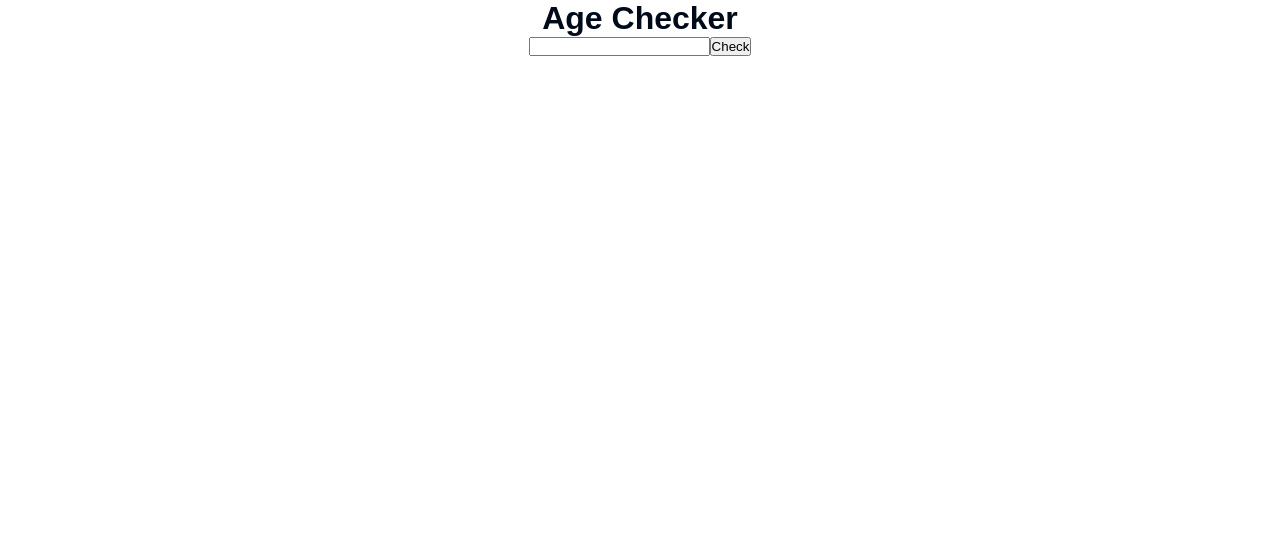
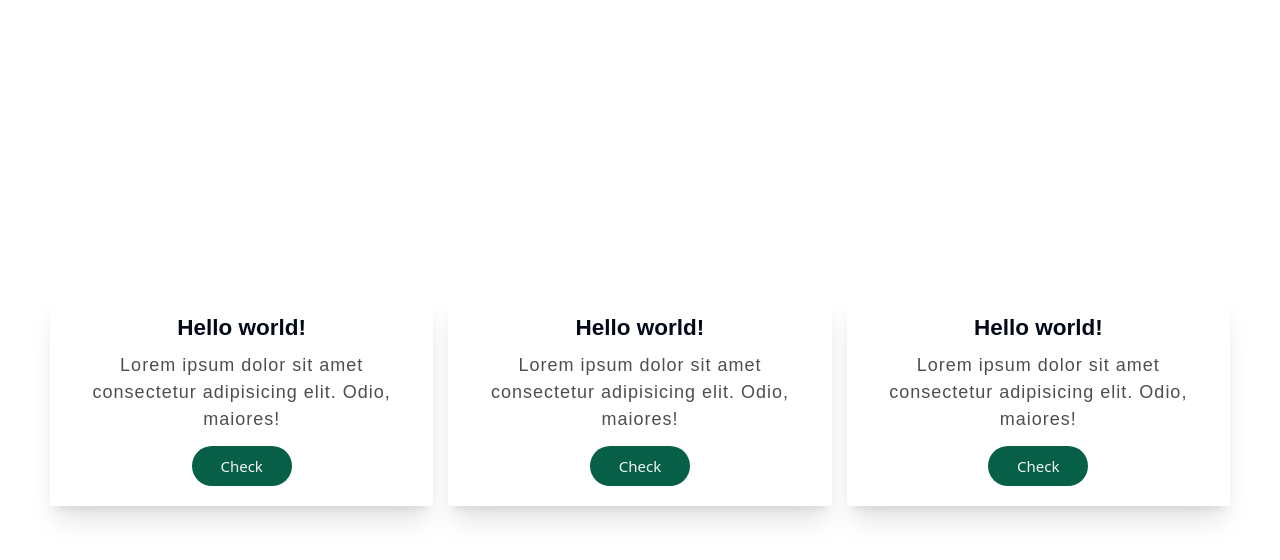
Before and after one commit to Captain-077/React-Practice, a React (Create React App) app: page / in a window 1280 px wide. Shown: the top 560 px of the page. Built offline with nearby package versions, Linux system fonts and the light colour scheme.

Commit message:
tailwind css practice

```diff
--- a/package.json
+++ b/package.json
@@ -10,6 +10,7 @@
     "react": "^18.2.0",
     "react-dom": "^18.2.0",
     "react-scripts": "5.0.1",
+    "tailwindcss": "^3.4.4",
     "web-vitals": "^2.1.4"
   },
   "scripts": {
--- a/src/App.js
+++ b/src/App.js
@@ -8,6 +8,7 @@ import State from './Hooks/State';
 import ExampleComponent from './components/ExampleComponent';
 import "./Test-destructuring/Netflix.module.css"
 import Ex3 from './Questions/Ex3';
+import Tailwind from './Tailwind/Tailwind';
 
 
 export default function App(props) {
@@ -16,7 +17,7 @@ export default function App(props) {
     return (
       <>
       <div className="App">
-      <Ex3/>
+      <Tailwind/>
 
       </div>
 
--- /dev/null
+++ b/src/Tailwind/Tailwind.js
@@ -0,0 +1,35 @@
+import React from 'react'
+
+export default function Tailwind() {
+    return (
+
+        <>
+
+            <div className="flex flex-wrap items-center justify-center gap-6 py-10 px-20 h-screen">
+            <div className='shadow-xl p-8 flex-1'><h1 className="text-4xl font-bolder">
+                    Hello world!
+                </h1>
+                    <p className='my-5'>Lorem ipsum dolor sit amet consectetur adipisicing elit. Odio, maiores!</p>
+                    <button className='font-medium rounded-full bg-emerald-800 py-4 px-8 text-gray-100 font-sans text-2xl w-40 hover:bg-lime-700'>Check</button>
+
+                </div>
+                <div className='shadow-xl p-8 flex-1'><h1 className="text-4xl font-bolder">
+                    Hello world!
+                </h1>
+                    <p className='my-5'>Lorem ipsum dolor sit amet consectetur adipisicing elit. Odio, maiores!</p>
+                    <button className='font-medium rounded-full bg-emerald-800 py-4 px-8 text-gray-100 font-sans text-2xl w-40 hover:bg-lime-700'>Check</button>
+
+                </div>
+                <div className='shadow-xl p-8 flex-1'><h1 className="text-4xl font-bolder">
+                    Hello world!
+                </h1>
+                    <p className='my-5'>Lorem ipsum dolor sit amet consectetur adipisicing elit. Odio, maiores!</p>
+                    <button className='font-medium rounded-full bg-emerald-800 py-4 px-8 text-gray-100 font-sans text-2xl w-40 hover:bg-lime-700'>Check</button>
+
+                </div>
+
+                </div>
+
+        </>
+    )
+}
--- a/src/index.css
+++ b/src/index.css
@@ -1,8 +1,8 @@
 /* ? This file contains global CSS styles that apply to the entire application. It allows you to define styles that should be applied globally, affecting all components within the app */
 
-/* @tailwind base;
+@tailwind base;
 @tailwind components;
-@tailwind utilities; */
+@tailwind utilities;
 
 /* base rule  */
 * {
--- /dev/null
+++ b/tailwind.config.js
@@ -0,0 +1,10 @@
+/** @type {import('tailwindcss').Config} */
+module.exports = {
+  content: [
+    "./src/**/*.{js,jsx,ts,tsx}",
+  ],
+  theme: {
+    extend: {},
+  },
+  plugins: [],
+}
```
Also changed, not shown: 1 other file (tests, documents, lock files or other folders).
